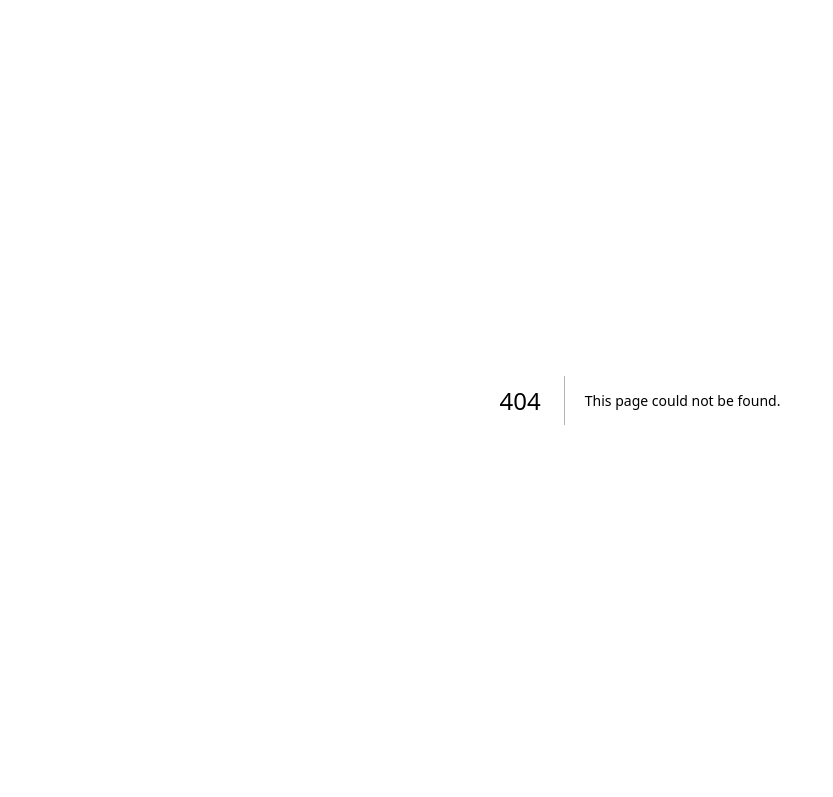
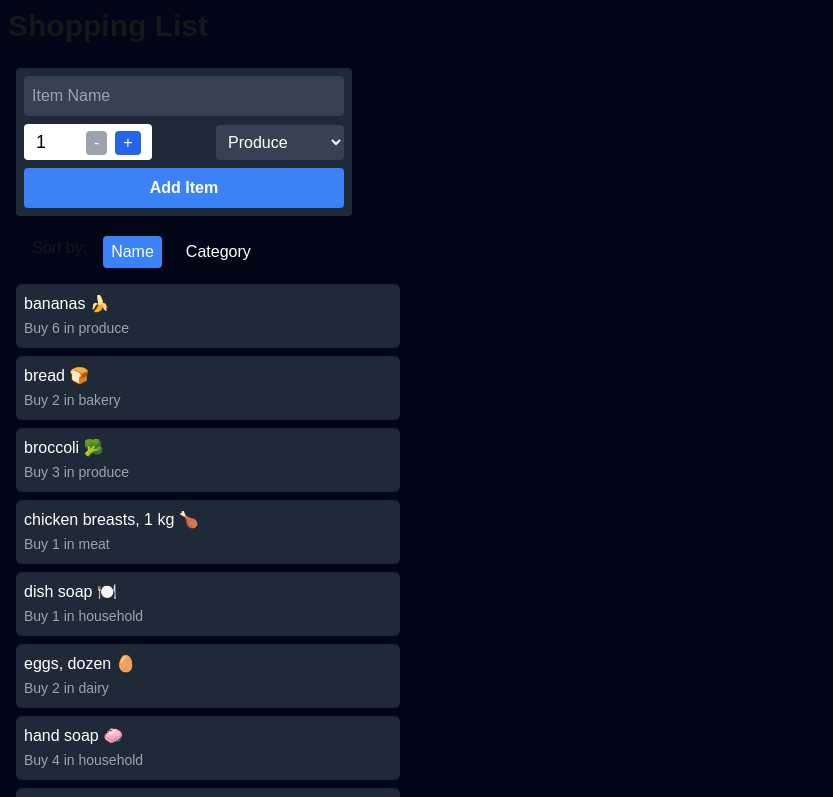
Before and after one commit to Drowbott/cprg306-assignments, a Next.js app: page /week-7 in a window 1280 px wide. Before the commit this address had no page. Shown: the top 797 px of the page, without its empty margins (0-833 px from the left). Built offline with nearby package versions, Linux system fonts and the light colour scheme.

Commit message:
Assignment-7 commits

```diff
--- a/app/page.js
+++ b/app/page.js
@@ -20,6 +20,9 @@ export default function Home() {
       <p>
       <Link href="/week-6">Week 6 Assignment</Link>
       </p>
+      <p>
+      <Link href="/week-7">Week 7 Assignment</Link>
+      </p>
     </main>
   );
 };
--- /dev/null
+++ b/app/week-7/item-list.js
@@ -0,0 +1,43 @@
+"use client";
+
+import React from 'react';
+import Item from './item.js';
+import { useState } from 'react';
+
+const ItemList = ({ items }) => {
+  const [sortBy, setSortBy] = useState('name');
+
+  const renderItems = () => {
+    let sortedItems = [...items];
+
+    switch (sortBy) {
+      case 'name':
+        sortedItems.sort((a, b) => a.name.localeCompare(b.name));
+        break;
+      case 'category':
+        sortedItems.sort((a, b) => a.category.localeCompare(b.category));
+        break;
+    }
+
+    return (
+      <div>
+        {sortedItems.map((item) => (
+          <Item key={item.id} item={item} />
+        ))}
+      </div>
+    );
+  };
+
+  return (
+    <div>
+      <div className="flex space-x-4 mb-4 pl-8">
+        <p>Sort by:</p>
+        <button onClick={() => setSortBy('name')} className={`bg-${sortBy === 'name' ? 'blue-500' : 'gray-600'} text-white font-medium py-1 px-2 rounded hover:bg-blue-700`}>Name</button>
+        <button onClick={() => setSortBy('category')} className={`bg-${sortBy === 'category' ? 'blue-500' : 'gray-600'} text-white font-medium py-1 px-2 rounded hover:bg-blue-700`}>Category</button>
+      </div>
+      {renderItems()}
+    </div>
+  );
+};
+
+export default ItemList;
--- /dev/null
+++ b/app/week-7/item.js
@@ -0,0 +1,20 @@
+import React from 'react';
+
+const Item = ({ item }) => {
+    return (
+        <li className="flex items-center justify-between w-96 ml-4 bg-gray-800 text-white rounded-md mb-2 p-2">
+            <div>
+                <div>
+                <span className="text-1x-l font-medium">
+                    {item.name || 'Unknown Item'} {item.emoji || ''}
+                </span>
+                </div>
+                <span className="text-sm text-gray-400">
+                    Buy {item.quantity || 0} in {item.category || 'Unknown Category'}
+                </span>
+            </div>
+        </li>
+    );
+};
+
+export default Item;
--- /dev/null
+++ b/app/week-7/items.json
@@ -0,0 +1,74 @@
+[
+    {
+      "id": "1h2GJKH12gkHG31h1H",
+      "name": "milk, 4 L 🥛",
+      "quantity": 1,
+      "category": "dairy"
+    },
+    {
+      "id": "2KJH3k2j3H1k2J3K1H",
+      "name": "bread 🍞",
+      "quantity": 2,
+      "category": "bakery"
+    },
+    {
+      "id": "3h2KJH3k2j3H1k2J3",
+      "name": "eggs, dozen 🥚",
+      "quantity": 2,
+      "category": "dairy"
+    },
+    {
+      "id": "4k2J3K1H2GJKH12gk",
+      "name": "bananas 🍌",
+      "quantity": 6,
+      "category": "produce"
+    },
+    {
+      "id": "5H1h1H2KJH3k2j3H",
+      "name": "broccoli 🥦",
+      "quantity": 3,
+      "category": "produce"
+    },
+    {
+      "id": "6H1k2J3K1H2GJKH1",
+      "name": "chicken breasts, 1 kg 🍗",
+      "quantity": 1,
+      "category": "meat"
+    },
+    {
+      "id": "7gkHG31h1H2KJH3k",
+      "name": "pasta sauce 🍝",
+      "quantity": 3,
+      "category": "canned goods"
+    },
+    {
+      "id": "8j3H1k2J3K1H2GJK",
+      "name": "spaghetti, 454 g 🍝",
+      "quantity": 2,
+      "category": "dry goods"
+    },
+    {
+      "id": "9H12gkHG31h1H2KJ",
+      "name": "toilet paper, 12 pack 🧻",
+      "quantity": 1,
+      "category": "household"
+    },
+    {
+      "id": "10H3k2j3H1k2J3K1",
+      "name": "paper towels, 6 pack",
+      "quantity": 1,
+      "category": "household"
+    },
+    {
+      "id": "11k2J3K1H2GJKH12",
+      "name": "dish soap 🍽️",
+      "quantity": 1,
+      "category": "household"
+    },
+    {
+      "id": "12GJKH12gkHG31h1",
+      "name": "hand soap 🧼",
+      "quantity": 4,
+      "category": "household"
+    }
+  ]
--- /dev/null
+++ b/app/week-7/new-item.js
@@ -0,0 +1,88 @@
+import React, { useState } from 'react';
+import { v4 as uuidv4 } from 'uuid';
+
+const NewItem = ({ onAddItem }) => {
+  const [name, setName] = useState('');
+  const [quantity, setQuantity] = useState(1);
+  const [category, setCategory] = useState('Produce');
+  const [error, setError] = useState(false);
+
+  const handleSubmit = (e) => {
+    e.preventDefault();
+    setError(false);
+
+    if (!name.trim()) {
+      setError(true);
+      return;
+    }
+
+    const newItem = {
+      id: uuidv4(),
+      name,
+      quantity,
+      category,
+      emoji: ''
+    };
+    onAddItem(newItem);
+    setName('');
+    setQuantity(1);
+    setCategory('');
+  };
+
+  const handleIncrement = () => {
+    setQuantity((prevQuantity) => prevQuantity + 1);
+  };
+
+  const handleDecrement = () => {
+    setQuantity((prevQuantity) => Math.max(1, prevQuantity - 1));
+  };
+
+  return (
+    <div className="mb-1 p-4">
+      <form className="bg-gray-800 p-2 rounded w-fit" onSubmit={handleSubmit}>
+        {error && (
+          <div className="bg-red-500 text-white p-2 rounded mb-2">
+            Please fill out the Item Name field.
+          </div>
+        )}
+        <div className="mb-2 relative">
+          <input
+            type="text"
+            value={name}
+            onChange={(e) => setName(e.target.value)}
+            placeholder="Item Name"
+            className="w-80 bg-gray-700 text-white p-2 rounded"
+          />
+        </div>
+        <div className="mb-2 flex space-x-2 items-center">
+          <div className='bg-white rounded p-1 w-32'>
+          <span className="text-black text-lg font-medium mx-2">{quantity}</span>
+          <button
+              type="button"
+              onClick={handleDecrement}
+              className={`bg-blue-600 hover:bg-gray-500 text-white py-0 px-2 ml-8 rounded text-1xl decre ${quantity === 1 ? 'bg-gray-400' : ''}`}
+              disabled={quantity === 1}
+            >-</button>
+          <button
+          type="button"
+          onClick={handleIncrement}
+          className="bg-blue-600 hover:bg-gray-500 text-white py-0 px-2 ml-2 rounded text-1xl">+</button>
+          </div>
+          <div className="w-12"></div>
+          <select value={category} onChange={(e) => setCategory(e.target.value)} className="w-32 bg-gray-700 text-white p-2 rounded">
+            <option value="produce">Produce</option>
+            <option value="bakery">Bakery</option>
+            <option value="meat">Meat</option>
+            <option value="household">Household</option>
+            <option value="dairy">Dairy</option>
+            <option value="canned goods">Canned Goods</option>
+            <option value="dry goods">Dry Goods</option>
+          </select>
+        </div>
+        <button type="submit" className="bg-blue-500 hover:bg-blue-700 text-white font-bold py-2 px-4 rounded w-80">Add Item</button>
+      </form>
+    </div>
+  );
+};
+
+export default NewItem;
--- /dev/null
+++ b/app/week-7/page.js
@@ -0,0 +1,24 @@
+"use client";
+
+import React, { useState } from 'react';
+import NewItem from './new-item.js';
+import ItemList from './item-list.js';
+import itemsData from './items.json';
+
+const Page = () => {
+  const [items, setItems] = useState(itemsData);
+
+  const handleAddItem = (newItem) => {
+    setItems([...items, newItem]);
+  };
+
+  return (
+    <div className='bg-slate-950'>
+      <h1 className='p-2 text-3xl font-bold'>Shopping List</h1>
+      <NewItem onAddItem={handleAddItem} />
+      <ItemList items={items} />
+    </div>
+  );
+};
+
+export default Page;
--- a/package.json
+++ b/package.json
@@ -12,7 +12,9 @@
     "next": "14.2.11",
     "react": "^18",
     "react-dom": "^18",
-    "react-router-dom": "^6.26.2"
+    "react-router-dom": "^6.26.2",
+    "react-tooltip": "^5.28.0",
+    "uuid": "^10.0.0"
   },
   "devDependencies": {
     "eslint": "^8",
```
Also changed, not shown: 1 other file (tests, documents, lock files or other folders).
